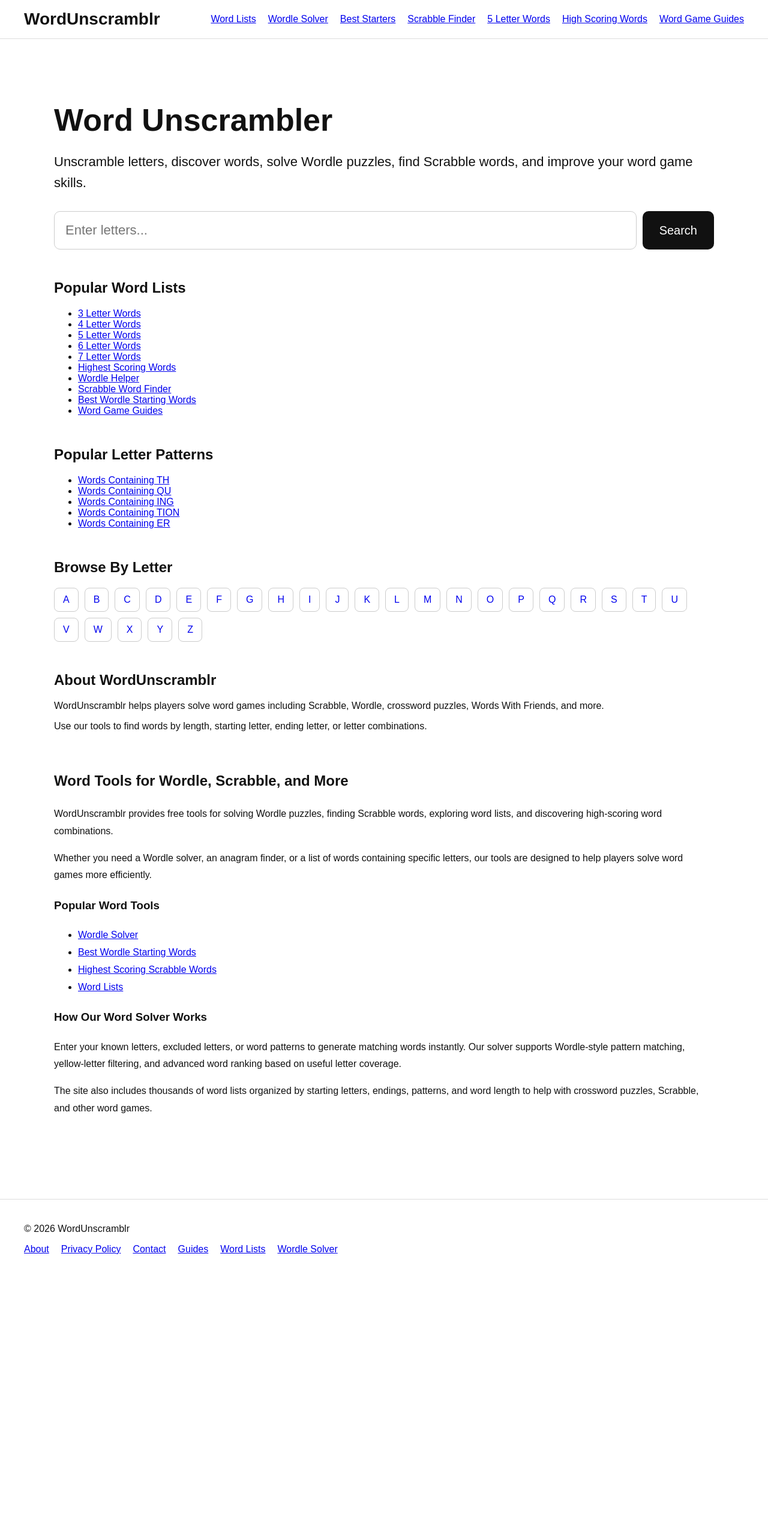
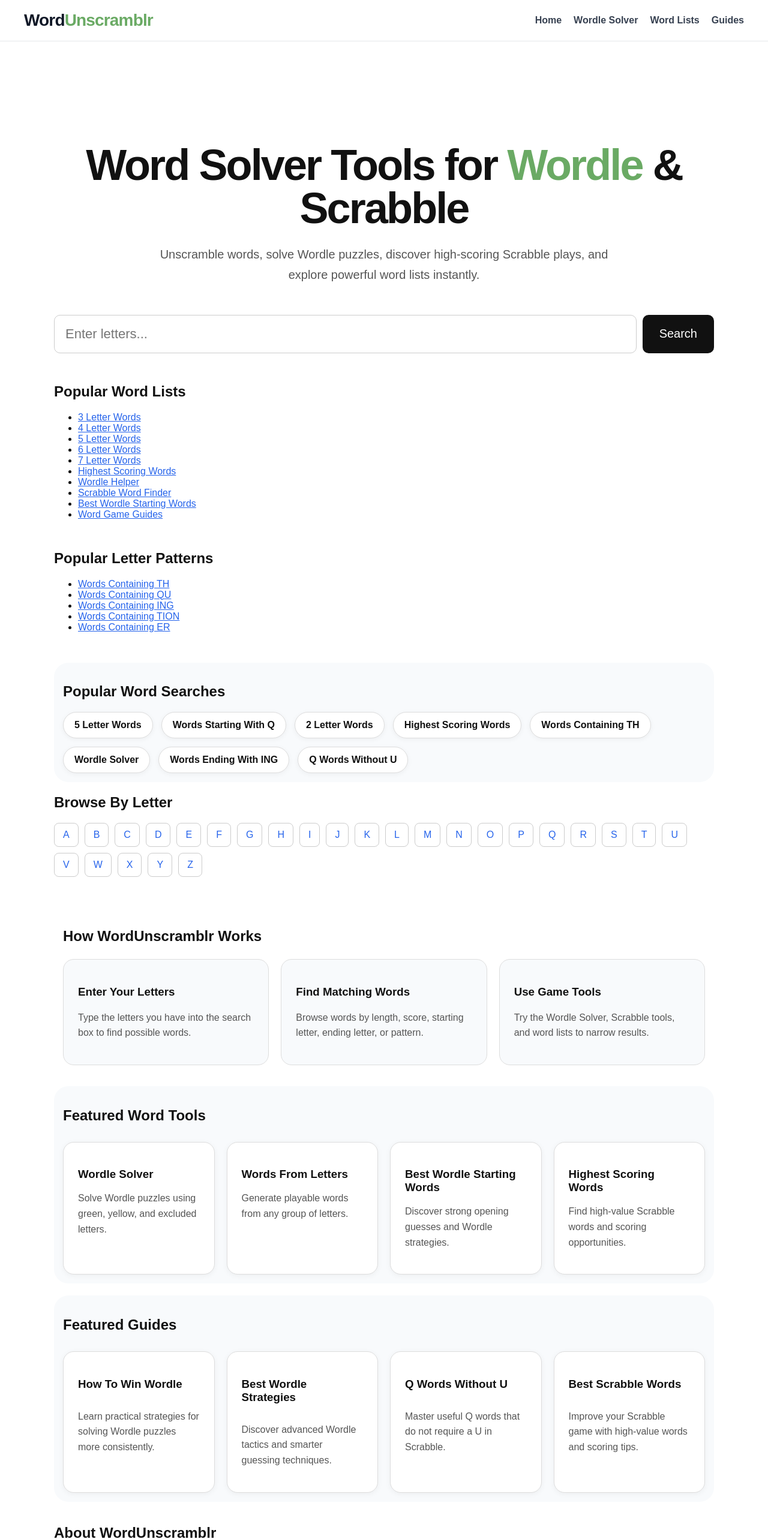
Before and after one commit to valuesource/word-tools, a Next.js app: page / in a window 1280 px wide. Shown: the top 2566 px of the page at 60% size. Before the commit the page ends 2132 px from the top, so only its background shows below. Built offline with nearby package versions, Linux system fonts and the light colour scheme.

Commit message:
Add homepage how it works section

```diff
--- /dev/null
+++ b/app/globals.css
@@ -0,0 +1,38 @@
+:root {
+  --green: #6aaa64;
+  --yellow: #c9b458;
+  --dark: #111827;
+  --muted: #6b7280;
+  --border: #e5e7eb;
+  --bg: #f8fafc;
+  --card: #ffffff;
+}
+
+body {
+  margin: 0;
+  font-family: Arial, sans-serif;
+  background: var(--bg);
+  color: var(--dark);
+}
+
+a {
+  color: #2563eb;
+}
+
+a:hover {
+  color: #1d4ed8;
+}
+
+.card {
+  background: var(--card);
+  border: 1px solid var(--border);
+  border-radius: 18px;
+  padding: 24px;
+  box-shadow: 0 2px 10px rgba(0,0,0,0.05);
+}
+
+.page {
+  max-width: 1100px;
+  margin: 0 auto;
+  padding: 40px;
+}
--- a/app/layout.js
+++ b/app/layout.js
@@ -1,3 +1,4 @@
+import './globals.css'
 import Script from 'next/script'
 import Header from '@/components/Header'
 import Footer from '@/components/Footer'
--- a/app/page.js
+++ b/app/page.js
@@ -28,25 +28,41 @@
         padding: 40,
       }}
     >
+
+      <section
+  style={{
+    textAlign: 'center',
+    padding: '70px 20px 50px',
+  }}
+>
   <h1
     style={{
-          fontSize: 52,
-          marginBottom: 10,
+      fontSize: 'clamp(42px, 7vw, 72px)',
+      lineHeight: 1,
+      marginBottom: 24,
+      letterSpacing: '-0.04em',
     }}
   >
-        Word Unscrambler
+    Word Solver Tools for{' '}
+    <span style={{ color: '#6aaa64' }}>
+      Wordle
+    </span>{' '}
+    & Scrabble
   </h1>
 
   <p
     style={{
-          fontSize: 22,
-          lineHeight: 1.6,
-          marginBottom: 30,
+      maxWidth: 760,
+      margin: '0 auto',
+      fontSize: 20,
+      color: '#555',
+      lineHeight: 1.7,
     }}
   >
-        Unscramble letters, discover words, solve Wordle puzzles,
-        find Scrabble words, and improve your word game skills.
+    Unscramble words, solve Wordle puzzles, discover high-scoring
+    Scrabble plays, and explore powerful word lists instantly.
   </p>
+</section>
 
       <form
         onSubmit={handleSubmit}
@@ -116,6 +132,94 @@
         </ul>
       </section>
 
+      <section
+  style={{
+    marginTop: 20,
+    background: '#f8fafc',
+    borderRadius: 24,
+    padding: 15,
+  }}
+>
+  <h2
+    style={{
+      marginBottom: 20,
+    }}
+  >
+    Popular Word Searches
+  </h2>
+
+  <div
+    style={{
+      display: 'flex',
+      flexWrap: 'wrap',
+      gap: 14,
+    }}
+  >
+    {[
+      {
+        label: '5 Letter Words',
+        href: '/5-letter-words',
+      },
+      {
+        label: 'Words Starting With Q',
+        href: '/words-starting-with/q',
+      },
+      {
+        label: '2 Letter Words',
+        href: '/2-letter-words',
+      },
+      {
+        label: 'Highest Scoring Words',
+        href: '/highest-scoring-words',
+      },
+      {
+        label: 'Words Containing TH',
+        href: '/words-containing/th',
+      },
+      {
+        label: 'Wordle Solver',
+        href: '/wordle-solver',
+      },
+      {
+        label: 'Words Ending With ING',
+        href: '/words-ending-with/ing',
+      },
+      {
+        label: 'Q Words Without U',
+        href: '/guides/q-without-u-words',
+      },
+    ].map((item) => (
+      <Link
+        key={item.href}
+        href={item.href}
+        onMouseEnter={(e) => {
+  e.currentTarget.style.transform = 'translateY(-4px)'
+  e.currentTarget.style.boxShadow =
+    '0 8px 24px rgba(0,0,0,0.10)'
+}}
+
+onMouseLeave={(e) => {
+  e.currentTarget.style.transform = 'translateY(0)'
+  e.currentTarget.style.boxShadow =
+    '0 2px 10px rgba(0,0,0,0.05)'
+}}
+        style={{
+          padding: '12px 18px',
+          background: '#fff',
+          border: '1px solid #ddd',
+          borderRadius: 999,
+          textDecoration: 'none',
+          color: '#111',
+          fontWeight: 600,
+          boxShadow: '0 2px 8px rgba(0,0,0,0.05)',
+        }}
+      >
+        {item.label}
+      </Link>
+    ))}
+  </div>
+</section>
+
       <section style={{ marginBottom: 50 }}>
         <h2>Browse By Letter</h2>
 
@@ -143,7 +247,258 @@
         </div>
       </section>
 
-      <section>
+      <section
+  style={{
+    marginTop: 20,
+    background: '#fff',
+    borderRadius: 24,
+    padding: 15,
+  }}
+>
+  <h2>How WordUnscramblr Works</h2>
+
+  <div
+    style={{
+      display: 'grid',
+      gridTemplateColumns: 'repeat(auto-fit, minmax(220px, 1fr))',
+      gap: 20,
+      marginTop: 24,
+    }}
+  >
+    {[
+      {
+        title: 'Enter Your Letters',
+        text: 'Type the letters you have into the search box to find possible words.',
+      },
+      {
+        title: 'Find Matching Words',
+        text: 'Browse words by length, score, starting letter, ending letter, or pattern.',
+      },
+      {
+        title: 'Use Game Tools',
+        text: 'Try the Wordle Solver, Scrabble tools, and word lists to narrow results.',
+      },
+    ].map((item) => (
+      <div
+        key={item.title}
+        style={{
+          border: '1px solid #ddd',
+          borderRadius: 18,
+          padding: 24,
+          background: '#f8fafc',
+        }}
+      >
+        <h3>{item.title}</h3>
+        <p style={{ color: '#555', lineHeight: 1.6 }}>
+          {item.text}
+        </p>
+      </div>
+    ))}
+  </div>
+</section>
+
+      <section
+  style={{
+    marginTop: 20,
+    background: '#f8fafc',
+    borderRadius: 24,
+    padding: 15,
+  }}
+>
+  <h2
+    style={{
+      marginBottom: 30,
+    }}
+  >
+    Featured Word Tools
+  </h2>
+
+  <div
+    style={{
+      transform: 'translateY(0)',
+      transition: 'all 0.2s ease',
+      display: 'grid',
+      gridTemplateColumns: 'repeat(auto-fit, minmax(240px, 1fr))',
+      gap: 20,
+    }}
+
+  >
+    {[
+      {
+        title: 'Wordle Solver',
+        href: '/wordle-solver',
+        description:
+          'Solve Wordle puzzles using green, yellow, and excluded letters.',
+      },
+      {
+        title: 'Words From Letters',
+        href: '/words-from-letters/listen',
+        description:
+          'Generate playable words from any group of letters.',
+      },
+      {
+        title: 'Best Wordle Starting Words',
+        href: '/best-wordle-starting-words',
+        description:
+          'Discover strong opening guesses and Wordle strategies.',
+      },
+      {
+        title: 'Highest Scoring Words',
+        href: '/highest-scoring-words',
+        description:
+          'Find high-value Scrabble words and scoring opportunities.',
+      },
+    ].map((item) => (
+      <Link
+        key={item.href}
+        href={item.href}
+        onMouseEnter={(e) => {
+  e.currentTarget.style.transform = 'translateY(-4px)'
+  e.currentTarget.style.boxShadow =
+    '0 8px 24px rgba(0,0,0,0.10)'
+}}
+
+onMouseLeave={(e) => {
+  e.currentTarget.style.transform = 'translateY(0)'
+  e.currentTarget.style.boxShadow =
+    '0 2px 10px rgba(0,0,0,0.05)'
+}}
+        style={{
+          border: '1px solid #ddd',
+          borderRadius: 18,
+          padding: 24,
+          textDecoration: 'none',
+          color: '#111',
+          background: '#fff',
+          boxShadow: '0 2px 10px rgba(0,0,0,0.05)',
+          transition: 'all 0.2s ease',
+        }}
+      >
+        <h3
+          style={{
+            marginBottom: 12,
+          }}
+        >
+          {item.title}
+        </h3>
+
+        <p
+          style={{
+            color: '#555',
+            lineHeight: 1.6,
+          }}
+        >
+          {item.description}
+        </p>
+      </Link>
+    ))}
+  </div>
+</section>
+
+<section
+  style={{
+    marginTop: 20,
+    background: '#f8fafc',
+    borderRadius: 24,
+    padding: 15,
+  }}
+>
+  <h2
+    style={{
+      marginBottom: 30,
+    }}
+  >
+    Featured Guides
+  </h2>
+
+  <div
+    style={{
+      transform: 'translateY(0)',
+      transition: 'all 0.2s ease',
+      display: 'grid',
+      gridTemplateColumns: 'repeat(auto-fit, minmax(240px, 1fr))',
+      gap: 20,
+    }}
+  >
+    {[
+      {
+        title: 'How To Win Wordle',
+        href: '/guides/how-to-win-wordle',
+        description:
+          'Learn practical strategies for solving Wordle puzzles more consistently.',
+      },
+      {
+        title: 'Best Wordle Strategies',
+        href: '/guides/best-wordle-strategies',
+        description:
+          'Discover advanced Wordle tactics and smarter guessing techniques.',
+      },
+      {
+        title: 'Q Words Without U',
+        href: '/guides/q-without-u-words',
+        description:
+          'Master useful Q words that do not require a U in Scrabble.',
+      },
+      {
+        title: 'Best Scrabble Words',
+        href: '/guides/best-scrabble-words',
+        description:
+          'Improve your Scrabble game with high-value words and scoring tips.',
+      },
+    ].map((item) => (
+      <Link
+        key={item.href}
+        href={item.href}
+        onMouseEnter={(e) => {
+  e.currentTarget.style.transform = 'translateY(-4px)'
+  e.currentTarget.style.boxShadow =
+    '0 8px 24px rgba(0,0,0,0.10)'
+}}
+
+onMouseLeave={(e) => {
+  e.currentTarget.style.transform = 'translateY(0)'
+  e.currentTarget.style.boxShadow =
+    '0 2px 10px rgba(0,0,0,0.05)'
+}}
+        style={{
+          border: '1px solid #ddd',
+          borderRadius: 18,
+          padding: 24,
+          textDecoration: 'none',
+          color: '#111',
+          background: '#fff',
+          boxShadow: '0 2px 10px rgba(0,0,0,0.05)',
+          transition: 'all 0.2s ease',
+        }}
+      >
+        <h3
+          style={{
+            marginBottom: 30,
+          }}
+        >
+          {item.title}
+        </h3>
+
+        <p
+          style={{
+            color: '#555',
+            lineHeight: 1.6,
+          }}
+        >
+          {item.description}
+        </p>
+      </Link>
+    ))}
+  </div>
+</section>
+
+       <section
+  style={{
+    marginTop: 30,
+    lineHeight: 1.8,
+  }}
+>
+
         <h2>About WordUnscramblr</h2>
 
         <p>
@@ -158,7 +513,7 @@
       </section>
       <section
   style={{
-    marginTop: 60,
+    marginTop: 30,
     lineHeight: 1.8,
   }}
 >
--- a/components/Header.js
+++ b/components/Header.js
@@ -1,35 +1,57 @@
 import Link from 'next/link'
+
+const links = [
+  {
+    href: '/',
+    label: 'Home',
+  },
+  {
+    href: '/wordle-solver',
+    label: 'Wordle Solver',
+  },
+  {
+    href: '/word-lists',
+    label: 'Word Lists',
+  },
+  {
+    href: '/guides',
+    label: 'Guides',
+  },
+]
 
 export default function Header() {
   return (
     <header
       style={{
-        borderBottom: '1px solid #ddd',
-        padding: '16px 24px',
-        marginBottom: 30,
+        background: '#fff',
+        borderBottom: '1px solid #e5e7eb',
+        position: 'sticky',
+        top: 0,
+        zIndex: 100,
       }}
     >
       <div
         style={{
           maxWidth: 1200,
           margin: '0 auto',
+          padding: '18px 24px',
           display: 'flex',
           justifyContent: 'space-between',
           alignItems: 'center',
-          flexWrap: 'wrap',
-          gap: 16,
+          gap: 24,
         }}
       >
         <Link
           href="/"
           style={{
+            textDecoration: 'none',
             fontSize: 28,
-            fontWeight: 'bold',
-            textDecoration: 'none',
-            color: '#111',
+            fontWeight: 800,
+            color: '#111827',
+            letterSpacing: '-0.03em',
           }}
         >
-          WordUnscramblr
+          Word<span style={{ color: '#6aaa64' }}>Unscramblr</span>
         </Link>
 
         <nav
@@ -39,32 +61,20 @@
             flexWrap: 'wrap',
           }}
         >
-          <Link href="/word-lists">
-  Word Lists
-</Link>
-          <Link href="/wordle-solver">
-            Wordle Solver
-          </Link>
-
-          <Link href="/best-wordle-starting-words">
-            Best Starters
-          </Link>
-
-          <Link href="/scrabble-word-finder">
-            Scrabble Finder
-          </Link>
-
-          <Link href="/5-letter-words">
-            5 Letter Words
-          </Link>
-
-          <Link href="/highest-scoring-words">
-            High Scoring Words
-          </Link>
-
-          <Link href="/guides">
-            Word Game Guides</Link>
-                 </nav>
+          {links.map((link) => (
+            <Link
+              key={link.href}
+              href={link.href}
+              style={{
+                textDecoration: 'none',
+                color: '#374151',
+                fontWeight: 600,
+              }}
+            >
+              {link.label}
+            </Link>
+          ))}
+        </nav>
       </div>
     </header>
   )
--- a/package.json
+++ b/package.json
@@ -19,9 +19,12 @@
   },
   "devDependencies": {
     "@next/eslint-plugin-next": "^16.2.5",
+    "@tailwindcss/postcss": "^4.3.0",
     "@types/react": "19.2.14",
     "eslint": "latest",
     "eslint-config-next": "^16.2.5",
+    "postcss": "^8.5.14",
+    "tailwindcss": "^4.3.0",
     "typescript": "6.0.3"
   }
 }
```
Also changed, not shown: 2 other files (tests, documents, lock files or other folders). Lines whose indentation alone changed are shown as unchanged.
